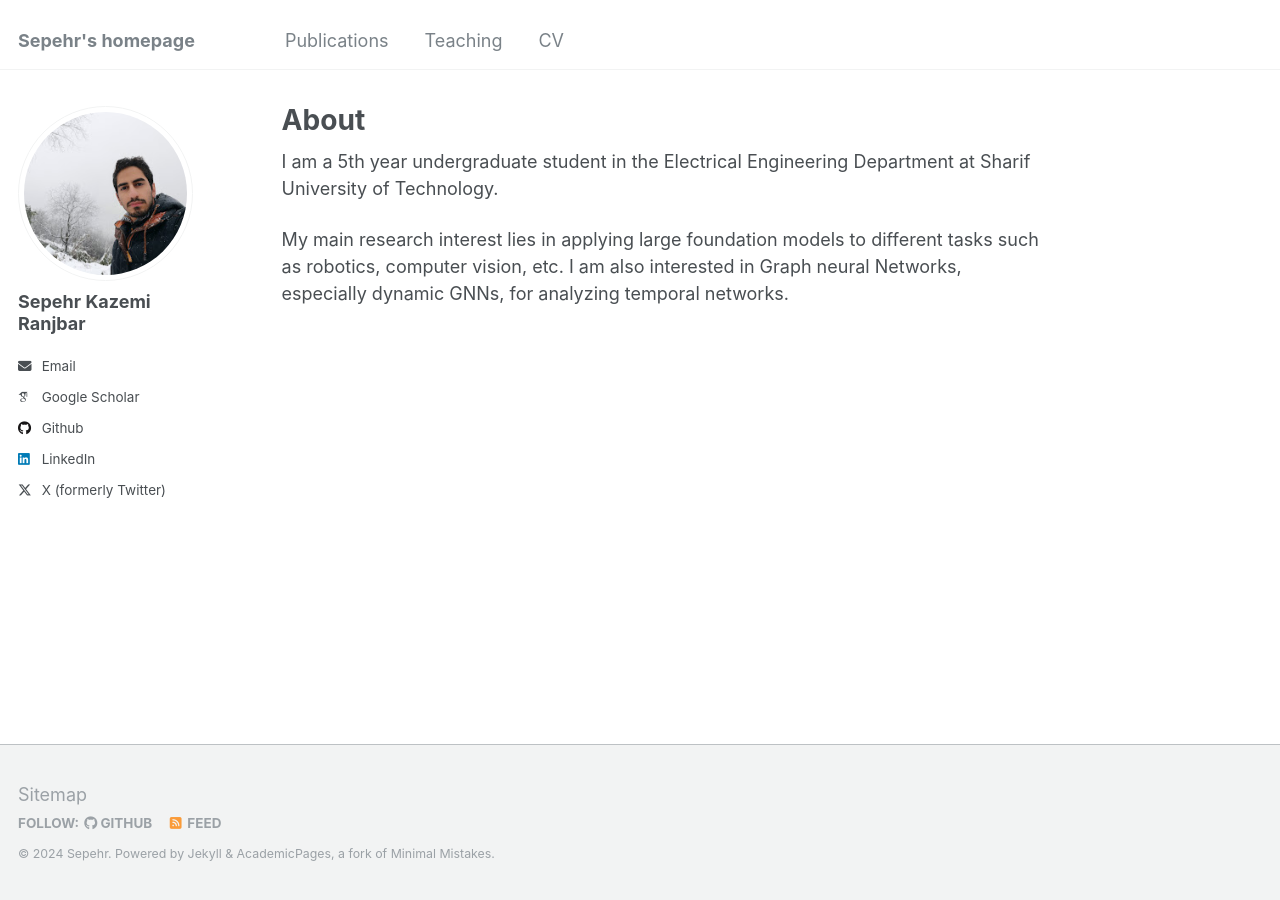
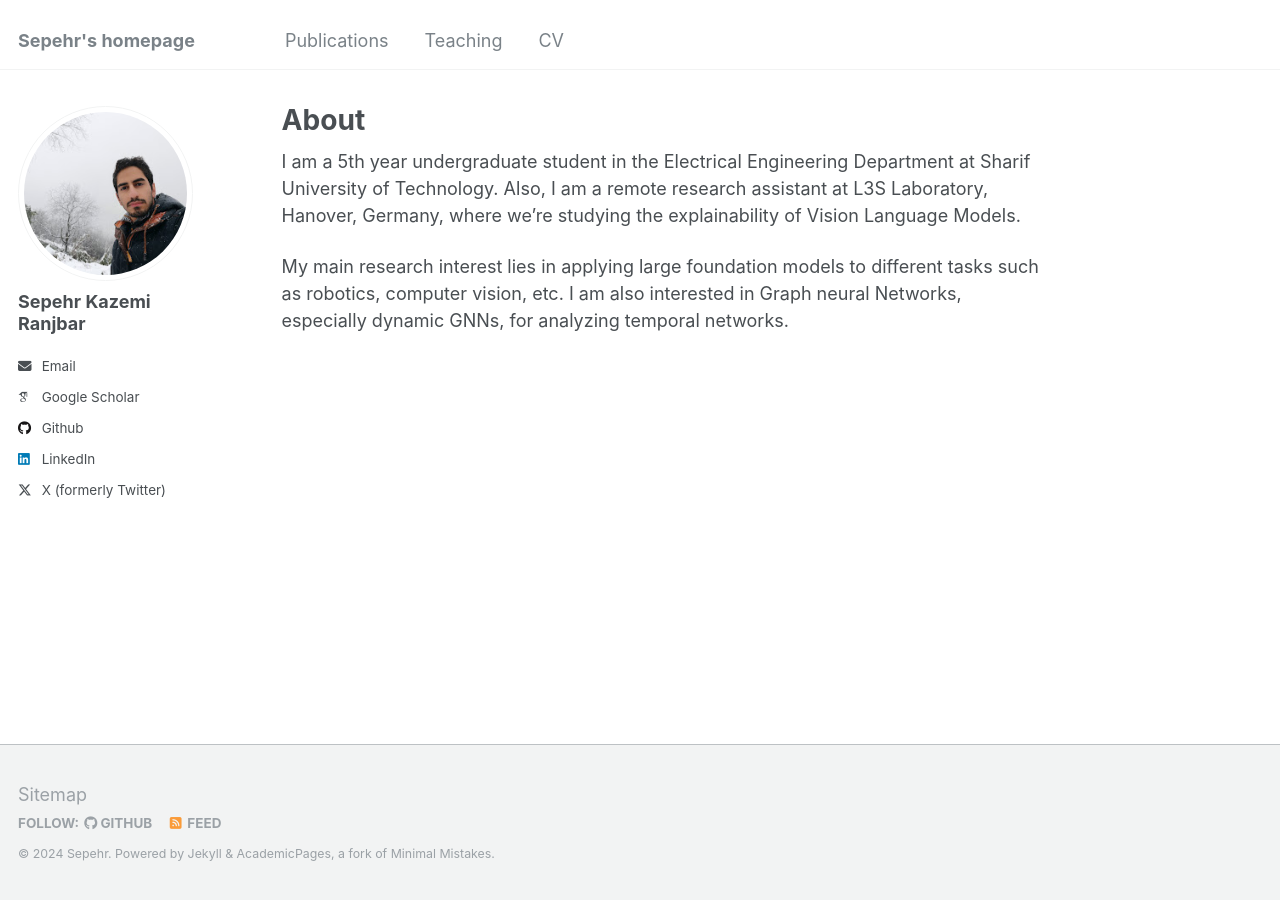
Before and after one commit to sepehrkr/sepehrkr.github.io, a Jekyll site: the page built from _pages/about.md, in a window 1280 px wide. Built offline with Jekyll 4.4.1, drawn with Linux system fonts in a browser that asks for light colours; some web fonts are replaced.

Commit message:
Update about.md

```diff
--- a/_pages/about.md
+++ b/_pages/about.md
@@ -7,6 +7,6 @@ redirect_from:
   - /about.html
 ---
 
-I am a 5th year undergraduate student in the Electrical Engineering Department at Sharif University of Technology.
+I am a 5th year undergraduate student in the Electrical Engineering Department at Sharif University of Technology. Also, I am a remote research assistant at L3S Laboratory, Hanover, Germany, where we're studying the explainability of Vision Language Models.
 
 My main research interest lies in applying large foundation models to different tasks such as robotics, computer vision, etc. I am also interested in Graph neural Networks, especially dynamic GNNs, for analyzing temporal networks.
```
